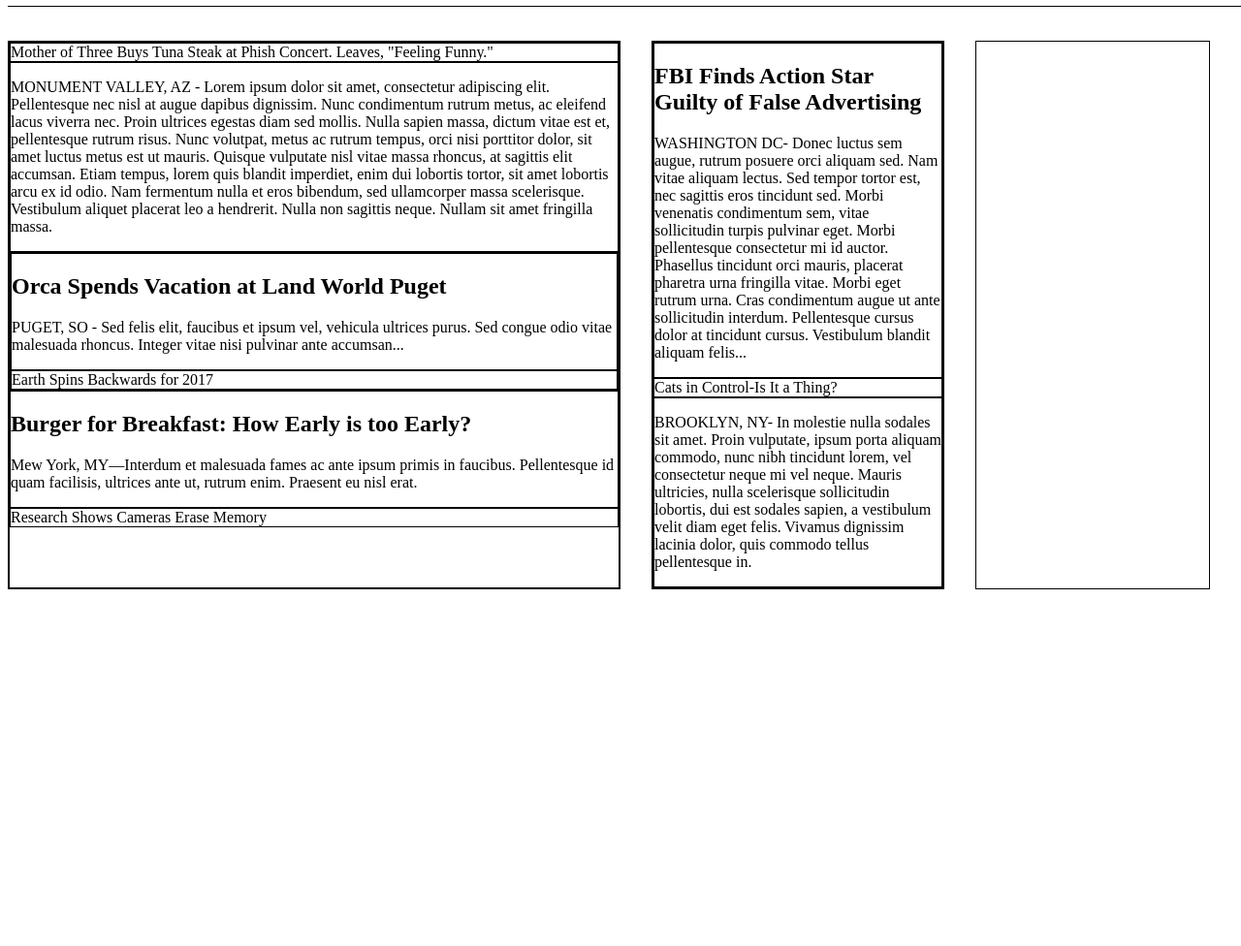
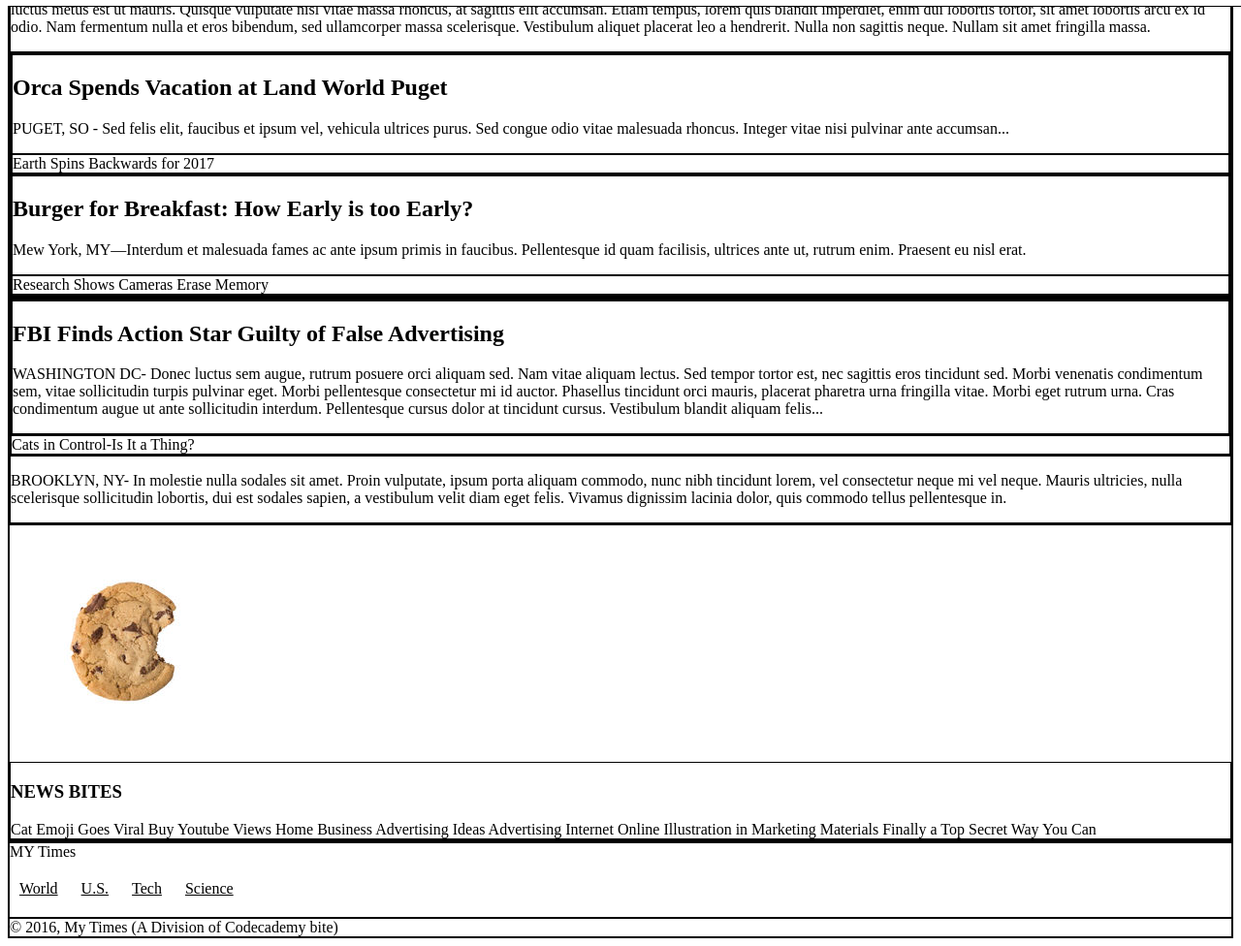
Before and after one commit to sebastianschipper/mytimes, a plain HTML site: page index.html in a window 1280 px wide. Shown: the part 82-1058 px from the top of the page at 97% size. Before the commit the page ends 800 px from the top, so only its background shows below. Drawn offline with Linux system fonts and the light colour scheme.

Commit message:
Rebuild & Bugfixes in HTML structure

```diff
--- a/index.html
+++ b/index.html
@@ -6,12 +6,12 @@
     <link href="./resources/css/style.css" type="text/css" rel="stylesheet">
   </head>
   <body>
+    <!---Header Section --->
     <header>
       <div class="logo">
         <img src="./resources/images/img-myt-logo.jpg">
         <span>My Times</span>
       </div>
-
       <nav>
         <span><a href="#">World</a></span>
         <span><a href="#">U.S.</a></span>
@@ -20,51 +20,89 @@
       </nav>
     </header>
 
-    <section>
-      <div class="large">
-        <div class="top-story">
-            <div class="image-top-story">
+    <!---Main Content Container --->
+    <div class="content">
+
+      <!---Large Content Column --->
+      <div class="column large">
+        <div class="main_story">
+          <div class="mother image_content">
             <span>Mother of Three Buys Tuna Steak at Phish Concert. Leaves, "Feeling Funny."</span>
           </div>
-            <div class="text-top-story">
-              <p>MONUMENT VALLEY, AZ - Lorem ipsum dolor sit amet, consectetur adipiscing elit. Pellentesque nec nisl at augue dapibus dignissim. Nunc condimentum rutrum metus, ac eleifend lacus viverra nec. Proin ultrices egestas diam sed mollis. Nulla sapien massa, dictum vitae est et, pellentesque rutrum risus. Nunc volutpat, metus ac rutrum tempus, orci nisi porttitor dolor, sit amet luctus metus est ut mauris. Quisque vulputate nisl vitae massa rhoncus, at sagittis elit accumsan. Etiam tempus, lorem quis blandit imperdiet, enim dui lobortis tortor, sit amet lobortis arcu ex id odio. Nam fermentum nulla et eros bibendum, sed ullamcorper massa scelerisque. Vestibulum aliquet placerat leo a hendrerit. Nulla non sagittis neque. Nullam sit amet fringilla massa.</p>
+          <p class="text_content">MONUMENT VALLEY, AZ - Lorem ipsum dolor sit amet, consectetur adipiscing elit. Pellentesque nec nisl at augue dapibus dignissim. Nunc condimentum rutrum metus, ac eleifend lacus viverra nec. Proin ultrices egestas diam sed mollis. Nulla sapien massa, dictum vitae est et, pellentesque rutrum risus. Nunc volutpat, metus ac rutrum tempus, orci nisi porttitor dolor, sit amet luctus metus est ut mauris. Quisque vulputate nisl vitae massa rhoncus, at sagittis elit accumsan. Etiam tempus, lorem quis blandit imperdiet, enim dui lobortis tortor, sit amet lobortis arcu ex id odio. Nam fermentum nulla et eros bibendum, sed ullamcorper massa scelerisque. Vestibulum aliquet placerat leo a hendrerit. Nulla non sagittis neque. Nullam sit amet fringilla massa.</p>
         </div>
         <div class="stories">
-            <div class="headline-story">
+          <div class="story">
+            <div>
               <h2>Orca Spends Vacation at Land World Puget</h2>
-              <p>PUGET, SO - Sed felis elit, faucibus et ipsum vel, vehicula ultrices purus. Sed congue odio vitae malesuada rhoncus. Integer vitae nisi pulvinar ante accumsan...</p>
+              <p class="text_content">PUGET, SO - Sed felis elit, faucibus et ipsum vel, vehicula ultrices purus. Sed congue odio vitae malesuada rhoncus. Integer vitae nisi pulvinar ante accumsan...</p>
             </div>
-            <div class="image-story">
+            <div class="earth image_content">
               <span>Earth Spins Backwards for 2017</span>
             </div>
           </div>
-          <div class="headline-story">
+          <div class="story">
+            <div>
               <h2>Burger for Breakfast: How Early is too Early?</h2>
-            <p>Mew York, MY—Interdum et malesuada fames ac ante ipsum primis in faucibus. Pellentesque id quam facilisis, ultrices ante ut, rutrum enim. Praesent eu nisl erat.</p>
+              <p class="text_content">Mew York, MY—Interdum et malesuada fames ac ante ipsum primis in faucibus. Pellentesque id quam facilisis, ultrices ante ut, rutrum enim. Praesent eu nisl erat.</p>
             </div>
-          <div class="image-story">
+            <div class="camera image_content">
               <span>Research Shows Cameras Erase Memory</span>
             </div>
           </div>
         </div>
       </div>
-      <div class="medium">
+
+      <!---Medium Content Column --->
+      <div class="column medium">
         <div class="stories">
-          <div class="headline-story">
+          <div class="story">
+            <div>
               <h2>FBI Finds Action Star Guilty of False Advertising</h2>
-            <p>WASHINGTON DC- Donec luctus sem augue, rutrum posuere orci aliquam sed. Nam vitae aliquam lectus. Sed tempor tortor est, nec sagittis eros tincidunt sed. Morbi venenatis condimentum sem, vitae sollicitudin turpis pulvinar eget. Morbi pellentesque consectetur mi id auctor. Phasellus tincidunt orci mauris, placerat pharetra urna fringilla vitae. Morbi eget rutrum urna. Cras condimentum augue ut ante sollicitudin interdum. Pellentesque cursus dolor at tincidunt cursus. Vestibulum blandit aliquam felis...</p>
+              <p class="text_content">WASHINGTON DC- Donec luctus sem augue, rutrum posuere orci aliquam sed. Nam vitae aliquam lectus. Sed tempor tortor est, nec sagittis eros tincidunt sed. Morbi venenatis condimentum sem, vitae sollicitudin turpis pulvinar eget. Morbi pellentesque consectetur mi id auctor. Phasellus tincidunt orci mauris, placerat pharetra urna fringilla vitae. Morbi eget rutrum urna. Cras condimentum augue ut ante sollicitudin interdum. Pellentesque cursus dolor at tincidunt cursus. Vestibulum blandit aliquam felis...</p>
             </div>
-          <div class="image-story">
+          </div>
+          <div class="cats image_content">
             <span>Cats in Control-Is It a Thing?</span>
           </div>
-          <div class="headline-story">
-            <p>BROOKLYN, NY- In molestie nulla sodales sit amet. Proin vulputate, ipsum porta aliquam commodo, nunc nibh tincidunt lorem, vel consectetur neque mi vel neque. Mauris ultricies, nulla scelerisque sollicitudin lobortis, dui est sodales sapien, a vestibulum velit diam eget felis. Vivamus dignissim lacinia dolor, quis commodo tellus pellentesque in.</p>
+
+        </div>
+        <div class="stories">
+          <p class="text_content">BROOKLYN, NY- In molestie nulla sodales sit amet. Proin vulputate, ipsum porta aliquam commodo, nunc nibh tincidunt lorem, vel consectetur neque mi vel neque. Mauris ultricies, nulla scelerisque sollicitudin lobortis, dui est sodales sapien, a vestibulum velit diam eget felis. Vivamus dignissim lacinia dolor, quis commodo tellus pellentesque in.</p>
         </div>
       </div>
+
+      <!---Small Content Column --->
+      <div class="column small">
+        <img src="./resources/images/img-news-bite.png">
+        <div class="news_bites">
+          <h3>NEWS BITES</h2>
+          <span class="news_bites_list">Cat Emoji Goes Viral</span>
+          <span class="news_bites_list">Buy Youtube Views</span>
+          <span class="news_bites_list">Home Business Advertising Ideas</span>
+          <span class="news_bites_list">Advertising Internet Online</span>
+          <span class="news_bites_list">Illustration in Marketing Materials</span>
+          <span class="news_bites_list">Finally a Top Secret Way You Can</span>
         </div>
-      <div class="small">
       </div>
-    </section>
+
+    </div>
+    <!---Footer--->
+    <div class="footer">
+      <div class="footer_content">
+        <span class="footer_title">MY Times </span>
+        <nav>
+          <span><a href="#">World</a></span>
+          <span><a href="#">U.S.</a></span>
+          <span><a href="#">Tech</a></span>
+          <span><a href="#">Science</a></span>
+        </nav>
+      </div>
+      <div class="copyright">
+        <span>© 2016, My Times (A Division of Codecademy bite)</span>
+      </div>
+    </div>
+
 
   </body>
 </html>
```
Lines whose indentation alone changed are shown as unchanged.
